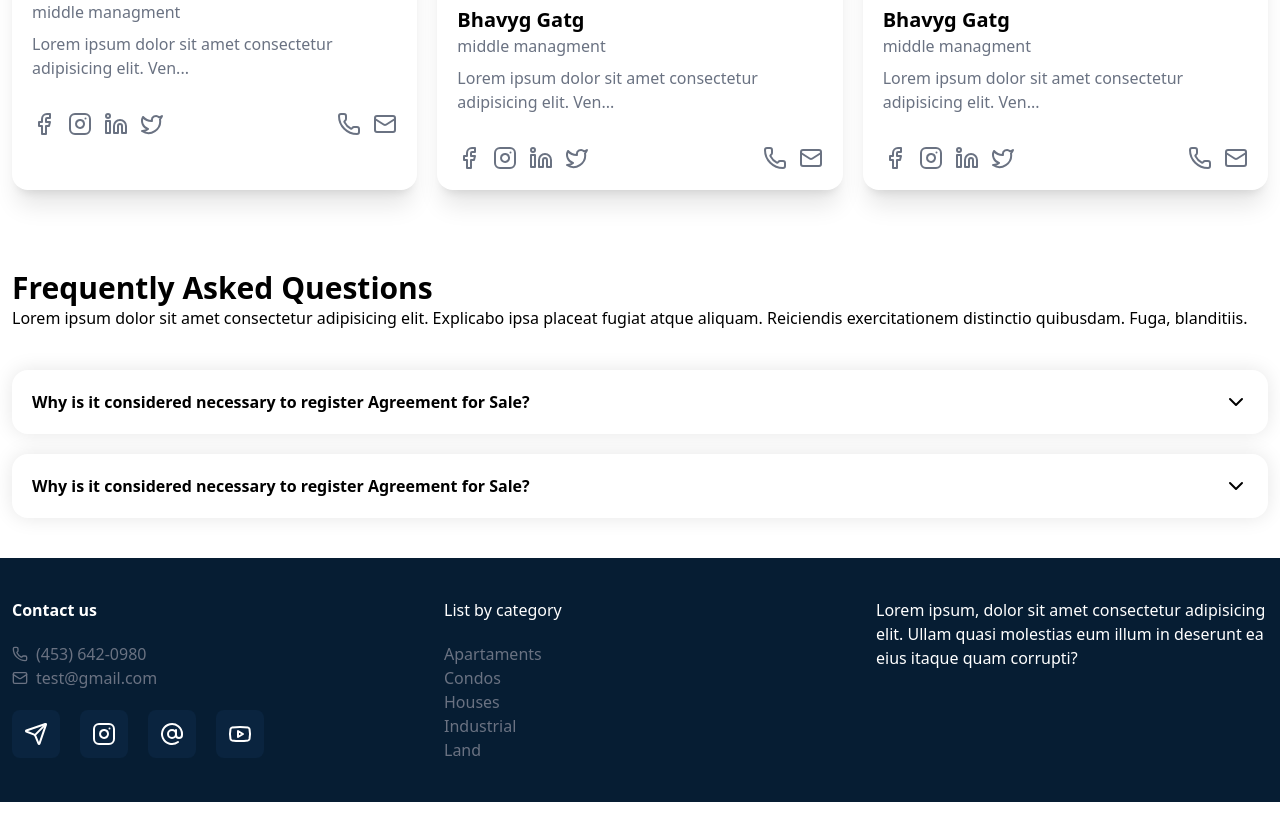
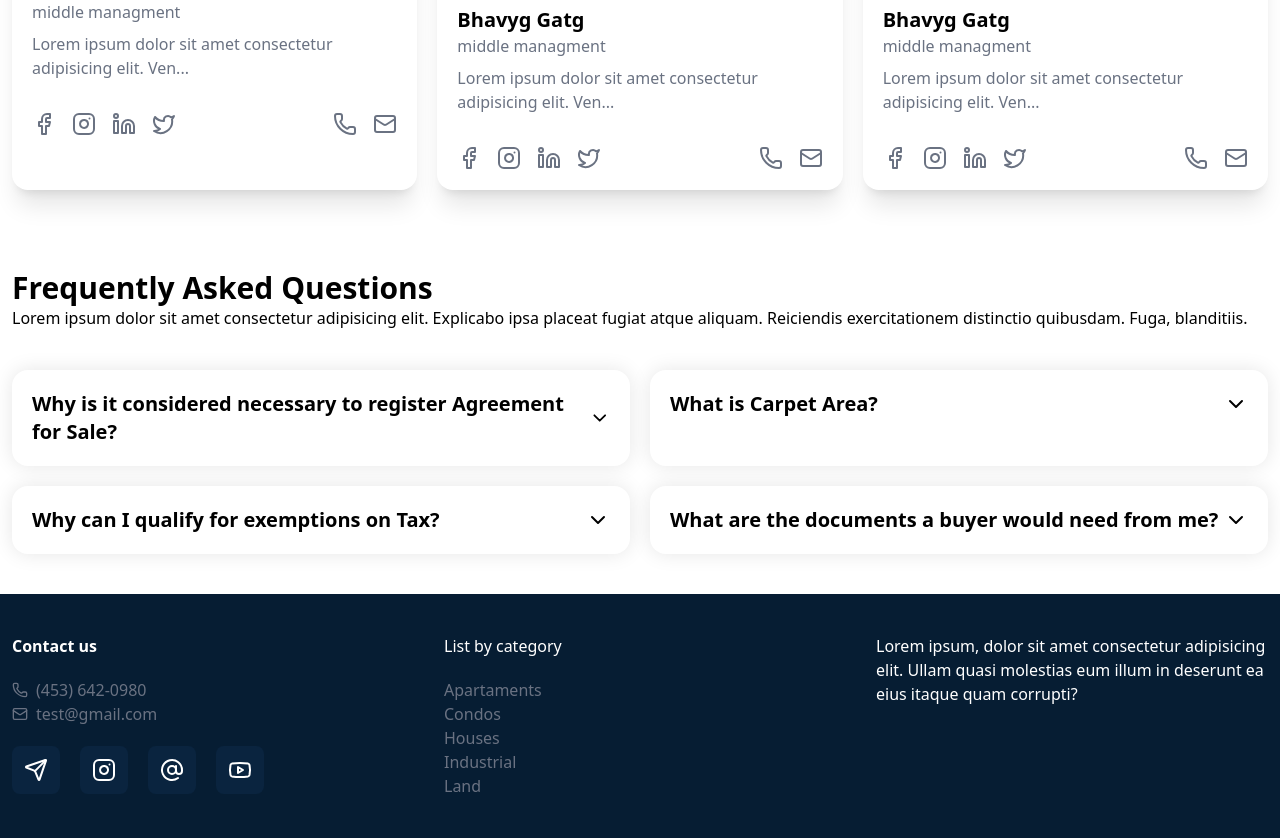
Before and after one commit to RyazanovAndrey/bricknest, a React (Vite) app: page /about in a window 1280 px wide. Shown: the part 844-1682 px from the top of the page. Before the commit the page ends 1646 px from the top, so only its background shows below. Built offline with nearby package versions, Linux system fonts and the light colour scheme.

Commit message:
final end

```diff
--- a/src/App.jsx
+++ b/src/App.jsx
@@ -6,6 +6,7 @@ import AboutPage from './pages/AboutPage'
 import SingleRoom from './pages/SingleRoom'
 import Properties from './pages/Properties'
 import ErrorPage from './pages/ErrorPage'
+import BlogPage from './pages/BlogPage'
 
 const App = () => {
 
@@ -30,6 +31,7 @@ const App = () => {
           <Route index element={<HomePage />} />
           <Route path='about' element={<AboutPage />} />
           <Route path='properties' element={<Properties />} />
+          <Route path='blog' element={<BlogPage />} />
           <Route path='*' element={<ErrorPage />} />
           <Route path=':cat/room/:id' element={<SingleRoom />} />
         </Route>
--- a/src/components/AboutCard.jsx
+++ b/src/components/AboutCard.jsx
@@ -12,8 +12,16 @@ const AboutCard = ({ image, name, job, about }) => {
         </div>
         <div className="text-gray-500">{about.slice(0, 60)}...</div>
         <div className="flex justify-between mt-8">
-                <div className="flex gap-3 text-gray-500"><Facebook /><Instagram /><Linkedin /><Twitter /></div>
-                <div className="flex gap-x-3 cursor-pointe text-gray-500"><Phone /><Mail /></div>
+          <div className="flex gap-x-4">
+            <div className="flex gap-3 text-gray-500 hover:text-main transition-all"><Facebook /></div>
+            <div className="flex gap-3 text-gray-500 hover:text-main transition-all"><Instagram /></div>
+            <div className="flex gap-3 text-gray-500 hover:text-main transition-all"><Linkedin /></div>
+            <div className="flex gap-3 text-gray-500 hover:text-main transition-all"><Twitter /></div>
+          </div>
+          <div className="flex gap-x-4">
+            <div className="flex gap-x-3 cursor-pointe text-gray-500 hover:text-main transition-all"><Phone /></div>
+            <div className="flex gap-x-3 cursor-pointe text-gray-500 hover:text-main transition-all"><Mail /></div>
+          </div>
         </div>
       </div>
 
--- /dev/null
+++ b/src/components/AccordionItem.jsx
@@ -0,0 +1,18 @@
+import { ChevronDown, ChevronUp } from 'lucide-react'
+import React, { useState } from 'react'
+
+const AccordionItem = ({ title, desc }) => {
+
+    const [isOpen, setIsOpen] = useState(false)
+
+    return (
+        <div className='p-5 shadow-[0_0_20px_rgba(0,0,0,0.10)] rounded-2xl cursor-pointer'>
+            <div onClick={() => setIsOpen(!isOpen)} className="flex justify-between items-center text-xl font-bold">{title}{isOpen ? <ChevronUp /> : <ChevronDown />}</div>
+            <div className={`grid overflow-hidden transition-all ${isOpen ? 'grid-rows-[1fr] opacity-100' : 'grid-rows-[0fr] opacity-0'}`}>
+                <p className='overflow-hidden'>{desc}</p>
+            </div>
+        </div>
+    )
+}
+
+export default AccordionItem
--- a/src/components/Header.jsx
+++ b/src/components/Header.jsx
@@ -35,7 +35,7 @@ const Header = () => {
             <Phone />
             800-500-44-44
           </div>
-          <button onClick={() => setIsOpen(true)} className='cursor-pointer'>
+          <button onClick={() => setIsOpen(true)} className='cursor-pointer hover:text-main transition-all'>
             <User />
           </button>
           <BtnCustom>Add listing</BtnCustom>
--- a/src/components/TopCard.jsx
+++ b/src/components/TopCard.jsx
@@ -4,7 +4,7 @@ import { Link } from 'react-router';
 
 import 'swiper/css';
 import 'swiper/css/pagination';
-import { AtSign, Brackets, Droplet, Heart, House, Share, Share2 } from 'lucide-react';
+import { AtSign, Brackets, Droplet, Heart, House, Instagram, Share, Share2 } from 'lucide-react';
 
 const TopCard = ({ id, title, debrooms, bathrooms, size, price, images, desc }) => {
 
@@ -39,7 +39,7 @@ const TopCard = ({ id, title, debrooms, bathrooms, size, price, images, desc })
                                 <AtSign color='grey' />
                             </div>
                             <div className="size-10 border p-2 border-gray-300 rounded-md hover:border-main transition-all duration-30 bg-white">
-                                <AtSign color='grey' />
+                                <Instagram color='grey' />
                             </div>
                         </div>
                     </div>
--- a/src/db.json
+++ b/src/db.json
@@ -548,6 +548,24 @@
             "title": "Lorem ipsum dolor sit amet consectetur adipisicing elit. Veniam sed quis laborum ipsam laboriosam reiciendis recusandae est ad officia perferendis!",
             "date": "September 1, 2025",
             "content": "Lorem ipsum dolor sit amet consectetur adipisicing elit. Rem explicabo tempore soluta doloremque, amet veritatis dolorem beatae ad iste nam vel enim, labore odit neque debitis sapiente ratione. Dignissimos, iure."
+        },
+        {
+            "image": "image/Blog-1.jpg",
+            "title": "Lorem ipsum dolor sit amet consectetur adipisicing elit. Veniam sed quis laborum ipsam laboriosam reiciendis recusandae est ad officia perferendis!",
+            "date": "September 1, 2025",
+            "content": "Lorem ipsum dolor sit amet consectetur adipisicing elit. Rem explicabo tempore soluta doloremque, amet veritatis dolorem beatae ad iste nam vel enim, labore odit neque debitis sapiente ratione. Dignissimos, iure."
+        },
+         {
+            "image": "image/Blog-2.jpg",
+            "title": "Lorem ipsum dolor sit amet consectetur adipisicing elit. Veniam sed quis laborum ipsam laboriosam reiciendis recusandae est ad officia perferendis!",
+            "date": "September 1, 2025",
+            "content": "Lorem ipsum dolor sit amet consectetur adipisicing elit. Rem explicabo tempore soluta doloremque, amet veritatis dolorem beatae ad iste nam vel enim, labore odit neque debitis sapiente ratione. Dignissimos, iure."
+        },
+         {
+            "image": "image/Blog-3.jpg",
+            "title": "Lorem ipsum dolor sit amet consectetur adipisicing elit. Veniam sed quis laborum ipsam laboriosam reiciendis recusandae est ad officia perferendis!",
+            "date": "September 1, 2025",
+            "content": "Lorem ipsum dolor sit amet consectetur adipisicing elit. Rem explicabo tempore soluta doloremque, amet veritatis dolorem beatae ad iste nam vel enim, labore odit neque debitis sapiente ratione. Dignissimos, iure."
         }
     ],
     "about" : [
@@ -569,5 +587,27 @@
             "job" : "middle managment",
             "about" : "Lorem ipsum dolor sit amet consectetur adipisicing elit. Veniam sed quis laborum ipsam laboriosam reiciendis recusandae est ad officia perferendis!"
         }
+    ],
+    "accordion" : [
+        {
+            "id" : 1,
+            "title" : "Why is it considered necessary to register Agreement for Sale?",
+            "desc" : "Desc 1"
+        },
+        {
+            "id" : 2,
+            "title" : "What is Carpet Area?",
+            "desc" : "Desc 1"
+        },
+        {
+            "id" : 3,
+            "title" : "Why can I qualify for exemptions on Tax?",
+            "desc" : "Desc 1"
+        },
+        {
+            "id" : 4,
+            "title" : "What are the documents a buyer would need from me?",
+            "desc" : "Desc 1"
+        }
     ]
 }
--- a/src/pages/AboutPage.jsx
+++ b/src/pages/AboutPage.jsx
@@ -1,10 +1,14 @@
-import React from 'react'
 import Title from '../components/Title'
 import aboutList from '../db.json'
 import AboutCard from '../components/AboutCard'
-import { ChevronDown } from 'lucide-react'
+import AccordionItem from '../components/AccordionItem'
 
 const AboutPage = () => {
+
+  const listItem = [
+    { id: 1, title: 'Title 1', desc: 'Lorem ipsum dolor sit amet consectetur adipisicing elit. Dolorem ipsum quam saepe assumenda nemo neque laborum totam perspiciatis eveniet quibusdam?' },
+    { id: 2, title: 'Title 2', desc: 'Lorem ipsum dolor sit amet consectetur adipisicing elit. Dolorem ipsum quam saepe assumenda nemo neque laborum totam perspiciatis eveniet quibusdam?' },
+  ]
 
   return (
     <>
@@ -28,19 +32,12 @@ const AboutPage = () => {
       <section className=''>
         <div className="container mx-auto px-3">
           <Title title='Frequently Asked Questions' desc={'Lorem ipsum dolor sit amet consectetur adipisicing elit. Explicabo ipsa placeat fugiat atque aliquam. Reiciendis exercitationem distinctio quibusdam. Fuga, blanditiis.'} />
-          <div className="my-10 space-y-5">
-            <div className="p-5 shadow-[0_0_20px_rgba(0,0,0,0.10)] rounded-2xl cursor-pointer">
-              <div className="font-bold flex justify-between">Why is it considered necessary to register Agreement for Sale?<ChevronDown /></div>
-              <p className="hidden">
-                Lorem ipsum dolor sit amet consectetur adipisicing elit. Dolorem ipsum quam saepe assumenda nemo neque laborum totam perspiciatis eveniet quibusdam?
-              </p>
-            </div>
-            <div className="p-5 shadow-[0_0_20px_rgba(0,0,0,0.10)] rounded-2xl cursor-pointer">
-              <div className="font-bold flex justify-between">Why is it considered necessary to register Agreement for Sale?<ChevronDown /></div>
-              <p className="hidden">
-                Lorem ipsum dolor sit amet consectetur adipisicing elit. Dolorem ipsum quam saepe assumenda nemo neque laborum totam perspiciatis eveniet quibusdam?
-              </p>
-            </div>
+          <div className="my-10 grid grid-cols-2 gap-5">
+
+            {aboutList.accordion.map(item => (
+              <AccordionItem {...item} />
+            ))}
+
           </div>
         </div>
       </section>
--- /dev/null
+++ b/src/pages/BlogPage.jsx
@@ -0,0 +1,31 @@
+import React from 'react'
+import blogList from '../db.json'
+import BlogCard from '../components/BlogCard'
+
+const BlogPage = () => {
+
+    console.log(blogList.blog)
+
+    return (
+        <>
+            <section className="relative bg-[url(/image/section-banner-1.jpg)] min-h-[300px] grid place-items-center">
+                <div className="absolute inset-0 bg-black/80"></div>
+                <div className="text-center space-y-2 z-10 text-white">
+                    <div className="text-5xl font-bold">Blog</div>
+                    <div className="">Get to know our talented team</div>
+                </div>
+            </section>
+            <section className='py-20'>
+                <div className="container mx-auto px-3">
+                    <div className="grid grid-cols-3 gap-5">
+                        {blogList.blog.map(item => (
+                            <BlogCard {...item} />
+                        ))}
+                    </div>
+                </div>
+            </section>
+        </>
+    )
+}
+
+export default BlogPage
```
Also changed, not shown: src/components/Modal.jsx (+19 -9 lines), src/pages/HomePage.jsx (+16 -10 lines). Lines whose indentation alone changed are shown as unchanged.
